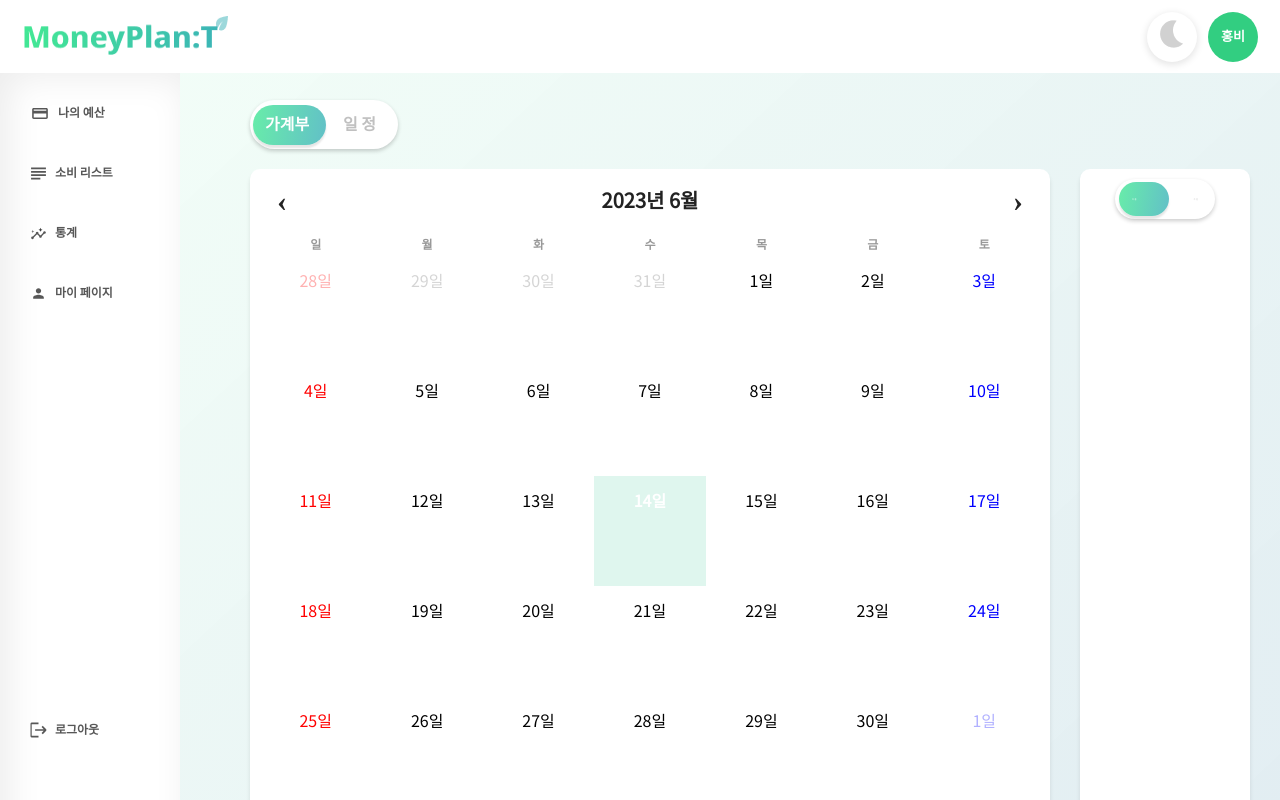
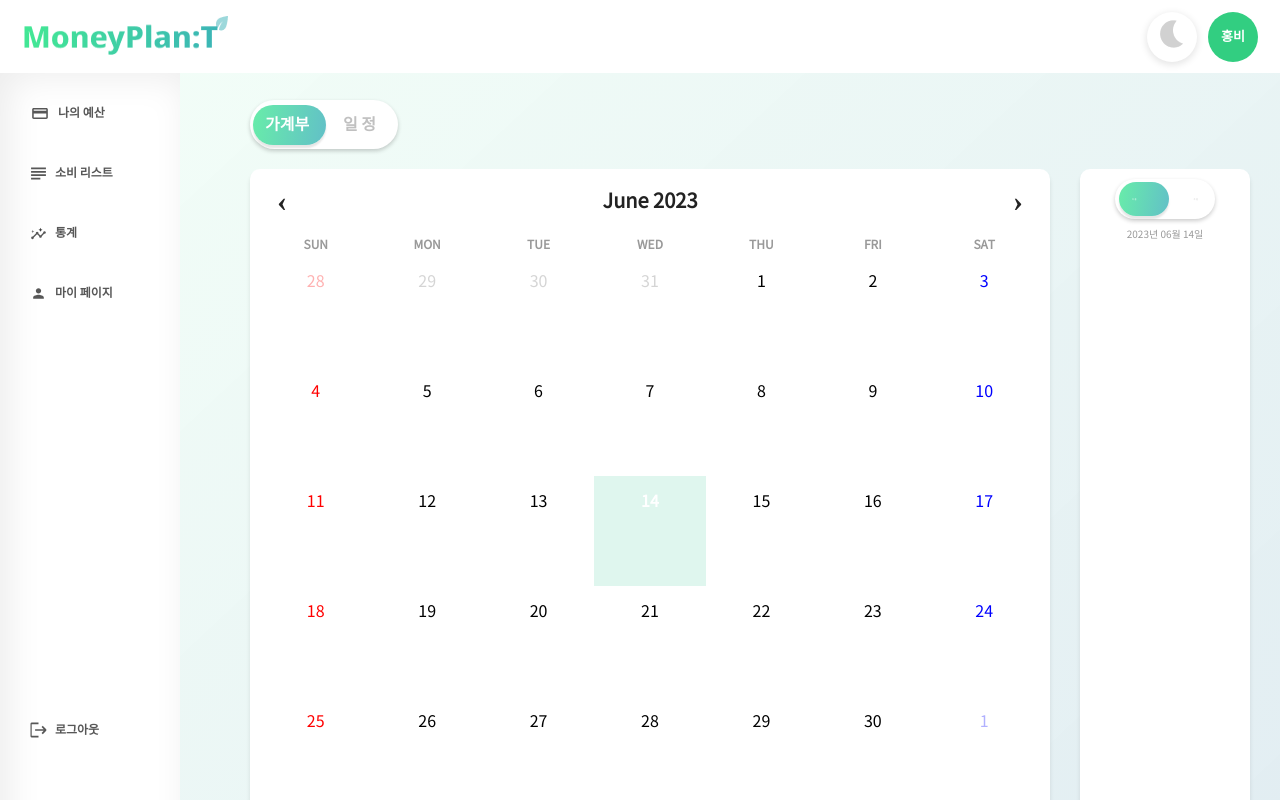
Before and after one commit to lamsasa/frontCheck, a React (Create React App) app: page / in a window 1280 px wide. Shown: the top 800 px of the page. Built offline with nearby package versions, Linux system fonts and the light colour scheme; no server answers.

Commit message:
✨ 날짜 선택 기능

```diff
--- a/src/components/calendar/MyCal.css
+++ b/src/components/calendar/MyCal.css
@@ -4,7 +4,7 @@
   max-width: 100%;
   height: auto;
   margin-top: 20px;
-  background-color: #fff;
+  /* background-color:  ${({ theme }) => theme.bgColor}; */
   color: #999;
   font-family: Arial, Helvetica, sans-serif;
   /* line-height: 1.125em; */
--- a/src/components/calendar/MyCal.jsx
+++ b/src/components/calendar/MyCal.jsx
@@ -16,15 +16,19 @@ import ToggleButtonSmall from "../Common/ToggleButtonSmall";
 
 const MYCalendar = ({ isCal }) => {
   // const { isMobile } = useViewport();
-  const apiKey = process.env.REACT_APP_CAL_API_KEY;
+  // const apiKey = process.env.REACT_APP_CAL_API_KEY;
 
   // Today 버튼
-  const [date, setDate] = useState(new Date());
-  const handleTodayClick = () => {
-    setDate(new Date());
-  };
+  // const [date, setDate] = useState(new Date());
+  // const handleTodayClick = () => {
+  //   setDate(new Date());
+  // };
 
-  const tileContent = () => {};
+  const addContent = () => {};
+
+  const curDate = new Date();
+  const [value, onChange] = useState(curDate);
+  // const activeDate = moment(value).format("YYYY-MM-DD");
 
   return (
     <CalendarContainer>
@@ -32,44 +36,42 @@ const MYCalendar = ({ isCal }) => {
         {isCal ? (
           <div className="App">
             <Calendar
+              onChange={onChange}
+              value={value}
               locale="en"
               // onClickDay={dayIn}
-              // formatShortWeekday={(locale, value) =>
-              //   ["SUN", "MON", "TUE", "WED", "THU", "FRI", "SAT"][
-              //     value.getDay()
-              //   ]
-              // }
-              // formatDay={(locale, date) =>
-              //   date.toLocaleString("en", { day: "numeric" })
-              // }
-              returnValue="range"
+              // returnValue="range"
+              // nextLabel={<NextButton />}
+              // prevLabel={<PrevButton />}
+              next2Label={null}
+              prev2Label={null}
+              // defaultValue={new Date()}
+              tileContent={addContent}
+              calendarType="US" // 요일을 일요일부터 시작하도록 설정
+
+              // today 값
+              // value={date}
+              // onChange={setDate}
+            />
+          </div>
+        ) : (
+          <div className="App">
+            <Calendar
+              onChange={onChange}
+              value={value}
+              locale="en"
+              // returnValue="range"
               // selectRange={true}
               // nextLabel={<NextButton />}
               // prevLabel={<PrevButton />}
               next2Label={null}
               prev2Label={null}
-              value={date}
-              onChange={setDate}
-              defaultValue={new Date()}
-              tileContent={tileContent}
+              // defaultValue={new Date()}
               calendarType="US" // 요일을 일요일부터 시작하도록 설정
-              // formatDay={(locale, date) => moment(date).format("D")} // '일' 제외하고 숫자만 보이도록 설정
-            />
-          </div>
-        ) : (
-          <div className="App">
-            <Calendar
-              locale="ko"
-              returnValue="range"
-              // selectRange={true}
-              // nextLabel={<NextButton />}
-              // prevLabel={<PrevButton />}
-              next2Label={null}
-              prev2Label={null}
-              value={date}
-              onChange={setDate}
-              defaultValue={new Date()}
-              calendarType="US" // 요일을 일요일부터 시작하도록 설정
+
+              // today 값
+              // value={date}
+              // onChange={setDate}
             />
           </div>
         )}
@@ -83,6 +85,9 @@ const MYCalendar = ({ isCal }) => {
             // isOn={isOn}
             // handleToggle={handleToggle}
           />
+          <div className="select-day">
+            {moment(value).format("YYYY년 MM월 DD일")}
+          </div>
         </div>
       </div>
     </CalendarContainer>
@@ -93,7 +98,9 @@ export default MYCalendar;
 const CalendarContainer = styled.div`
   .calendar-tab {
     display: flex;
-    justify-content: center;
+    flex-direction: column;
+    /* justify-content: center; */
+    align-items: center;
     margin: 20px 30px 0 30px;
     padding: 10px;
     width: 300px;
@@ -110,4 +117,8 @@ const CalendarContainer = styled.div`
     display: flex;
     flex-direction: row;
   }
+
+  .select-day {
+    margin: 10px;
+  }
 `;
```
